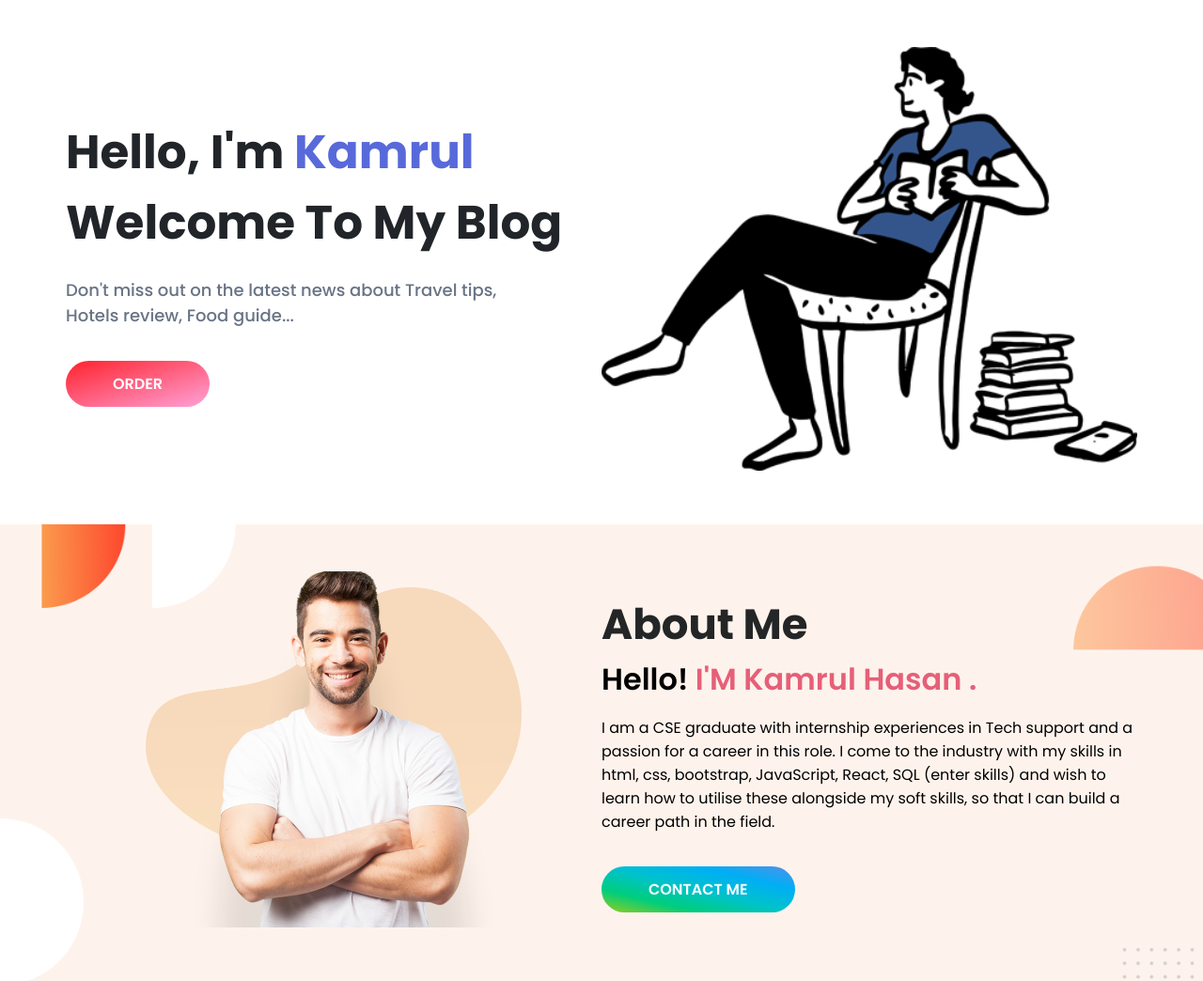
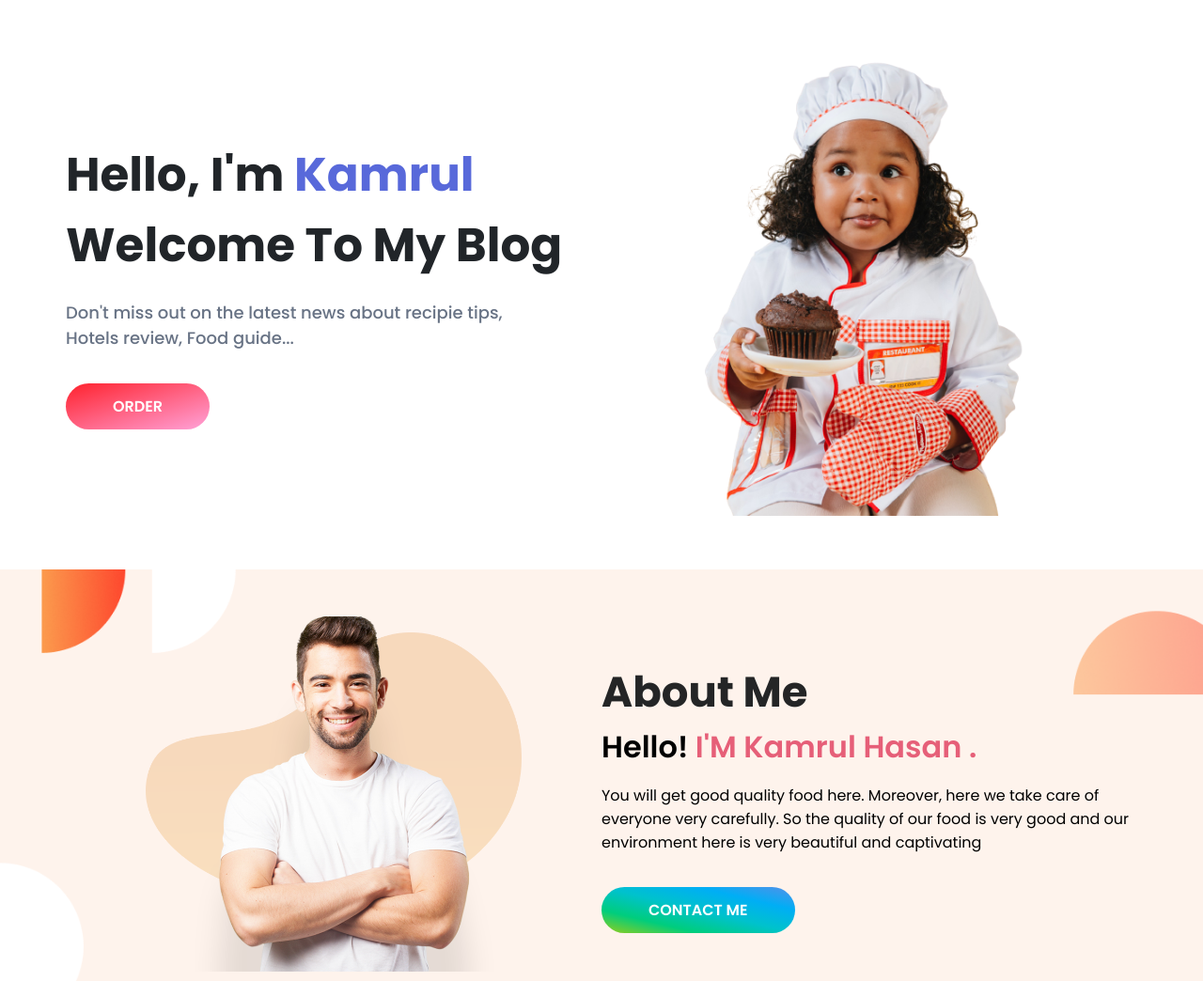
Before and after one commit to kamrulcoder/food-network, a plain HTML site: page index.html in a window 1280 px wide. Shown: the top 1044 px of the page at 94% size. Drawn offline with Linux system fonts and the light colour scheme.

Commit message:
again check

```diff
--- a/index.html
+++ b/index.html
@@ -22,13 +22,13 @@
             <div class="display-flex ">
                 <div class="hero-content col-half">
                     <h2>Hello, I'm <span>kamrul</span> <br> welcome to my blog </h2>
-                    <p>Don't miss out on the latest news about Travel tips, <br> Hotels review, Food guide... </p>
+                    <p>Don't miss out on the latest news about recipie tips, <br> Hotels review, Food guide... </p>
                     <div class="contact-btn">
                         <a href="#">order</a>
                     </div>
                 </div>
                 <div class="hero-img col-half">
-                    <img src="img/featured.png" alt="image not found ">
+                    <img src="img/hero-img.png" alt="image not found ">
                 </div>
             </div>
         </div>
@@ -45,11 +45,7 @@
                 <div class="about-content  col-half">
                     <h2>About Me</h2>
                     <h3>Hello! <span> I'M Kamrul Hasan .</span></h3>
-                    <p>I am a CSE graduate with internship experiences in Tech support and a passion for a career in
-                        this role. I come to the industry with my skills in html, css, bootstrap, JavaScript, React, SQL
-                        (enter skills) and wish to learn how to utilise these alongside my soft skills, so that I can
-                        build a career path in the field.
-                    </p>
+                    <p>You will get good quality food here. Moreover, here we take care of everyone very carefully. So the quality of our food is very good and our environment here is very beautiful and captivating </p>
                     <div class="contact-btn">
                         <a href="#">contact me </a>
                     </div>
@@ -144,7 +140,7 @@
                                 <input type="email" placeholder="Email ">
                             </div>
                             <div class="input-item">
-                                <textarea rows="6">Message</textarea>
+                                <textarea rows="6" placeholder="Message "></textarea>
                             </div>
                             <div class="submit-btn">
                                 <button type="submit">Submit</button>
--- a/style.css
+++ b/style.css
@@ -49,12 +49,12 @@ body {
 }
 
 .hero-area .hero-img {
-    width: 50%;
+    text-align: center;
 }
 
 .hero-area .hero-img img {
     display: inline-block;
-    width: 100%;
+    width: 65%;
 }
 
 .contact-btn {
```
Also changed, not shown: img/featured.png (deleted), img/hero-img.png (added).
